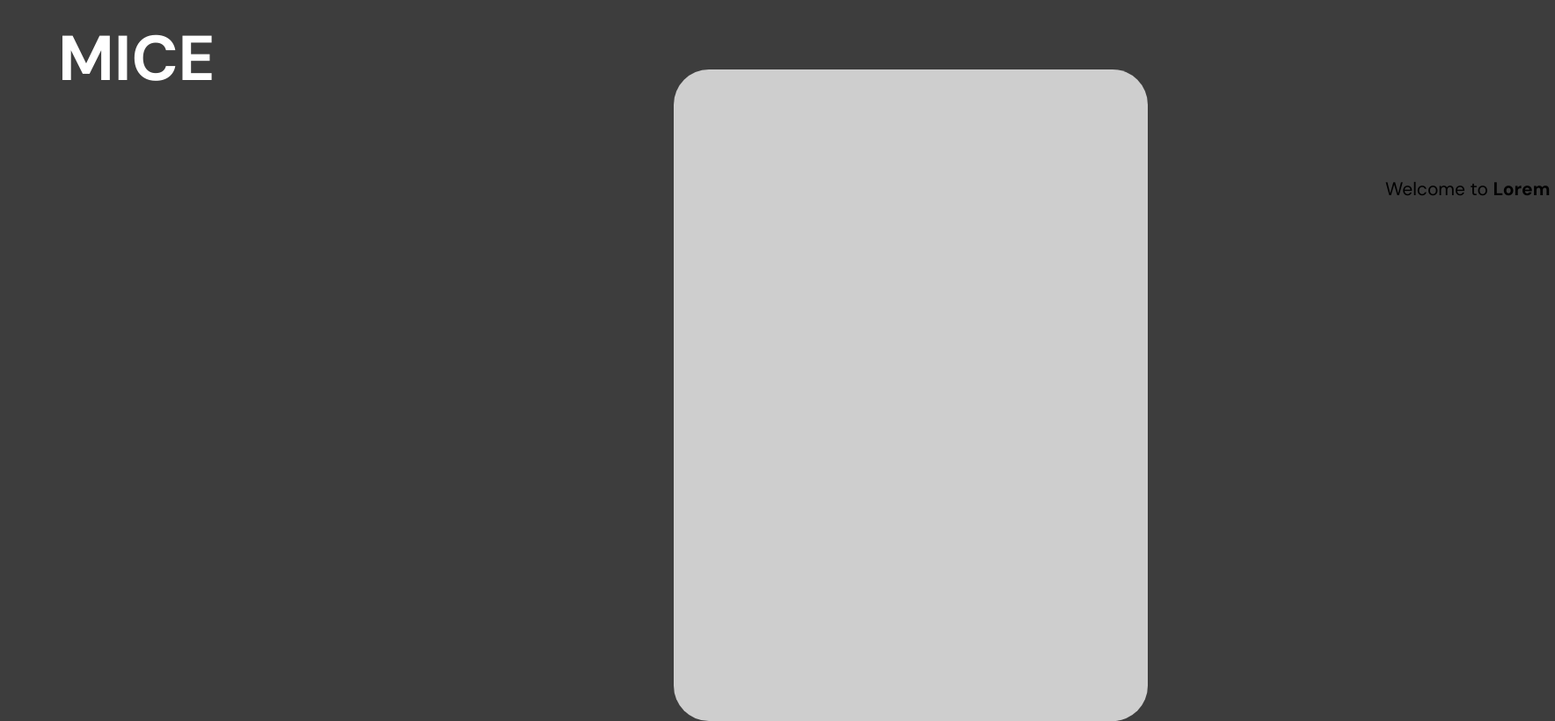
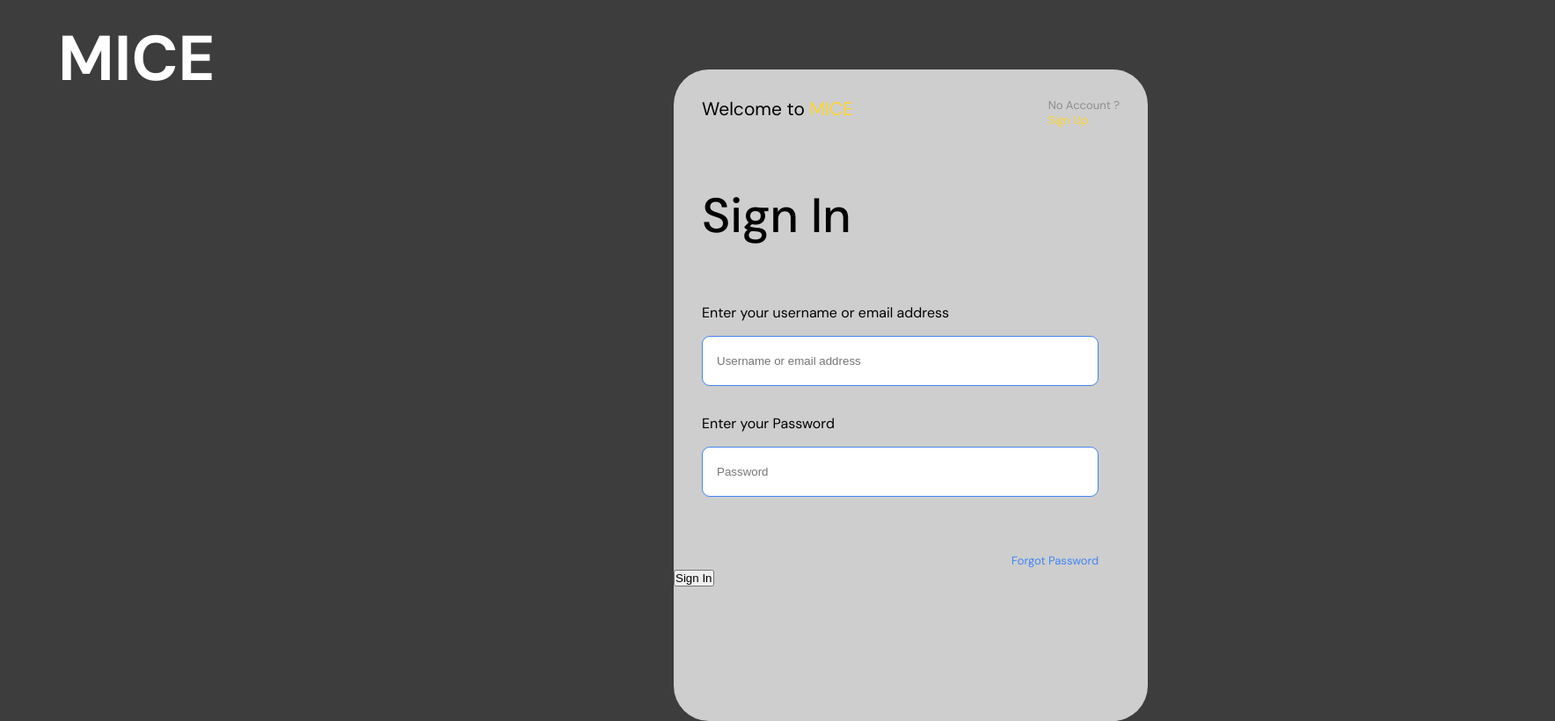
Before and after one commit to DucAnhLo/MICE-Cinema, a plain HTML site: page Login/login.html in a window 1280 px wide. Shown: the whole page at 88% size, 1768 px wide, since content can reach past the window. Drawn offline with Linux system fonts and the light colour scheme.

Commit message:
Almost complete Css for login page

```diff
--- a/Login/login.css
+++ b/Login/login.css
@@ -7,6 +7,11 @@
 
 html {
     font-family: 'DM Sans', sans-serif;
+}
+/* Common class */
+
+.yellow {
+    color: #FED530;
 }
 
 body{
@@ -35,27 +40,88 @@ body{
     height: 741px;
     border-radius: 40px;
     color: #cecece;
-    position: absolute;
+    position: relative;
     left: 766px;
     top: 79px;
 
-
 }
 
-.sign-in-container h3 {
-    position: absolute;
-    width: 193px;
+/* CONTAINER HEADER */
+.sign-in-container .container-header {
+    display: flex;
+    flex-direction: row;
+    padding: 2rem;
+}
+
+.sign-in-container .container-header h3{
+    font-size: 21px;
+    font-weight: 400;
+    line-height: 27px;
+    color: #000000;
     height: 27px;
-    left: 809px;
-    top: 123px;
+    flex: 1;
+}
 
-    font-family: 'DM Sans';
-    font-style: normal;
+
+
+.container-header .user-option p {
     font-weight: 400;
-    font-size: 21px;
-    line-height: 27px;
+    font-size: 13px;
+    line-height: 17px;
+    color: #8d8d8d;
+}
 
+.container-header .user-option .yellow {
+    color: #FED530;
+}
+
+/* END OF CONTAINER HEADER */
+
+/* SIGN IN HEADING */
+
+.sign-in-container h1 {
+    font-size: 55px;
+    line-height: 72px;
+    font-weight: 500;
+    color: #000;
+    padding: 2rem;
+}
+
+/* END OF SIGN IN HEADING */
+
+/* INPUT SECTION */
+
+.input-section {
+    display: flex;
+    flex-direction: column;
+    padding: 2rem;
+}
+
+.input-section input {
+    height: 57px;
+    width: 451px;
+    border: 1px solid #4285F4;
+    box-sizing: border-box;
+    border-radius: 9px;
+    padding: 1rem;
+    margin-bottom: 2rem;
+}
+
+
+
+label{
     color: #000000;
-    z-index: 1;
+    margin-bottom: 1rem;
+}
 
+/* END OF INPUT SECTION */
+
+.sign-in-container .forgot {
+    color: #000000;
+    font-weight: 400;
+    font-size: 13px;
+    line-height: 17px;
+    color: #4285F4;
+    position: relative;
+    left: 24rem;
 }
--- a/Login/login.html
+++ b/Login/login.html
@@ -13,9 +13,30 @@
     <div class="logo">
         <h1>MICE</h1>
     </div>
-    <div class="sign-in-container">
-        <h3>Welcome to <b>Lorem</b></h3>
+
+    <div
+     class="sign-in-container">
+        <div class="container-header">
+            <h3>Welcome to <span class="yellow">MICE</span></h3>
+            <div class="user-option">
+                <p>No Account ?</p>
+                <p class="yellow">Sign Up</p>
+            </div>
+        </div>
+       <h1>Sign In</h1>
+
+       <div class="input-section">
+        <label for="">Enter your username or email address <address></address></label>
+        <input type="text" placeholder="Username or email address">
+        <label for="">Enter your Password <address></address></label>
+        <input type="text" placeholder="Password">
+       </div>
+
+       <p class="forgot">Forgot Password</p>
+
+       <button>Sign In</button>
     </div>
+
 
 
     <script src="login.js" ></script>
```
